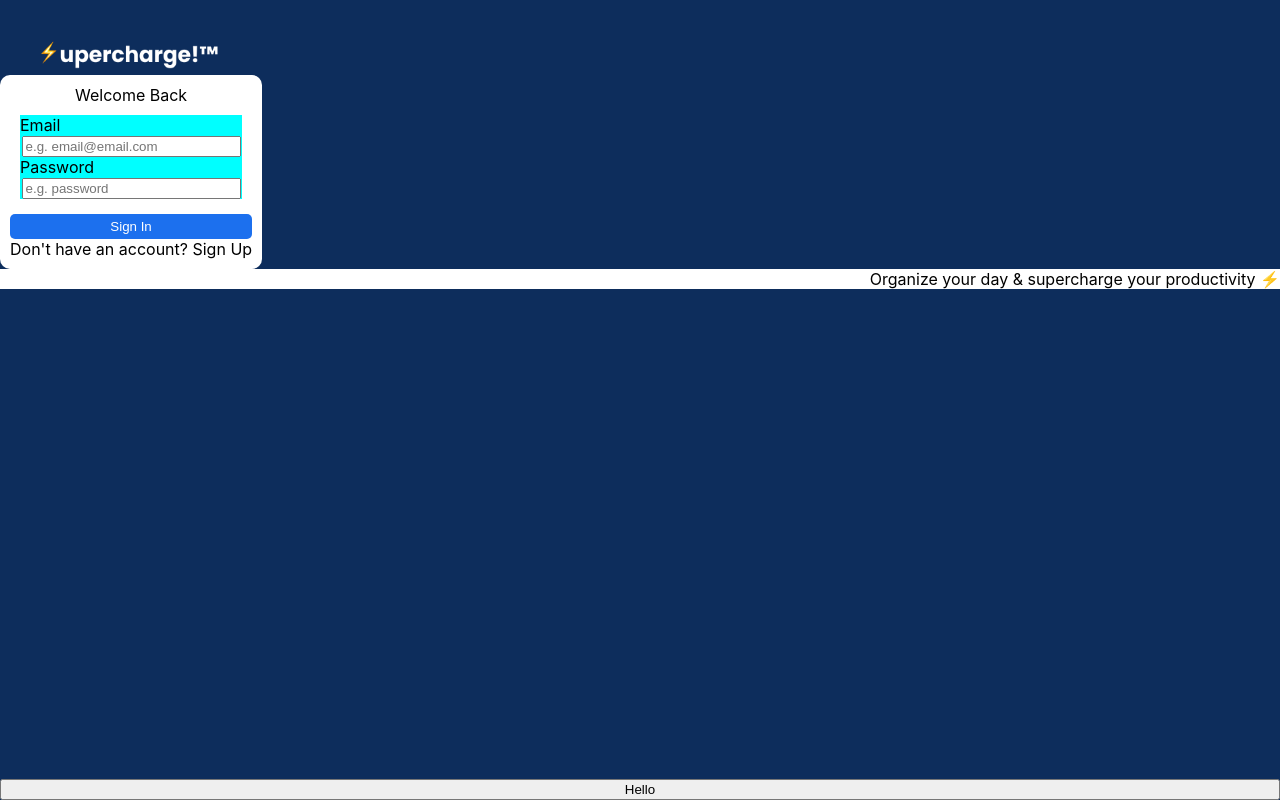
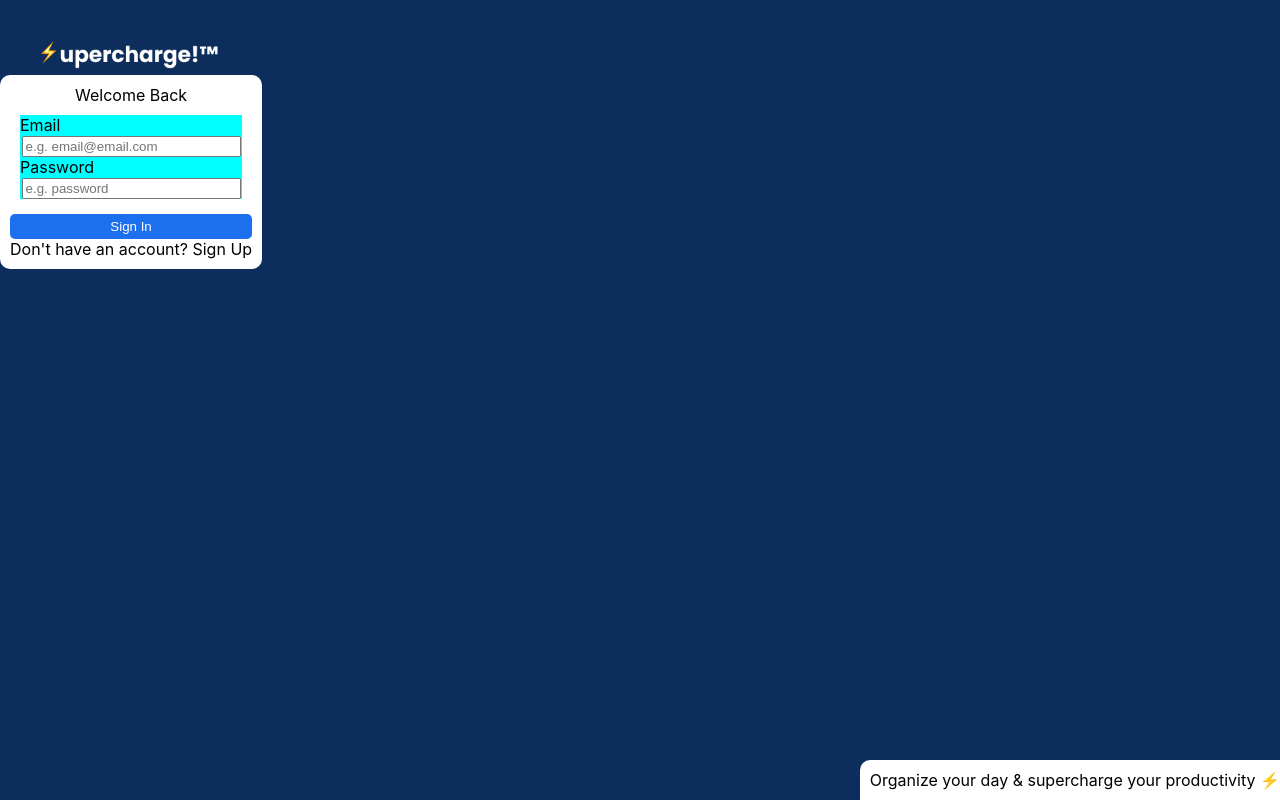
Before and after one commit to Int-Angel/supercharge, a React (Create React App) app: page / in a window 1280 px wide. Built offline with nearby package versions, Linux system fonts and the light colour scheme.

Commit message:
Fixed position footer SignIn

```diff
--- a/src/screens/LogIn.css
+++ b/src/screens/LogIn.css
@@ -20,14 +20,14 @@
 }
 
 .box {
-    flex: 8;
     background-color: white;
-    justify-content: center;
     border-radius: 10px;
     width: fit-content;
     text-align: center;
     align-items: center;
     align-self: center;
+    justify-content: center;
+    text-align: center;
     padding: 10px;
 }
 
@@ -36,4 +36,11 @@
     justify-content: end;
     align-items: flex-end;
     text-align: right;
+    align-self: flex-end;
+    width: fit-content;
+    font-size: medium;
+    padding-left: 10px;
+    padding-bottom: 10px;
+    padding-top: 10px;
+    border-top-left-radius: 10px;
 }
--- a/src/screens/LogIn.tsx
+++ b/src/screens/LogIn.tsx
@@ -5,7 +5,6 @@ import SignUp from './SignUp'
 
 function LogIn() {
     const [pageState, setPageState] = useState(true);
-
     return (
         <section className="screen">
             <section className='container'>
@@ -15,11 +14,10 @@ function LogIn() {
                 <body className='box'>
                     {pageState ? <SignIn/> : <SignUp/>}
                 </body>
-                <footer className='legend'>
-                    Organize your day & supercharge your productivity ⚡
-                </footer>
             </section>
-            <button onClick={() => setPageState(!pageState)}>Hello </button>
+            <footer className='legend'>
+                Organize your day & supercharge your productivity ⚡
+            </footer>
         </section>
     )
 }
```
